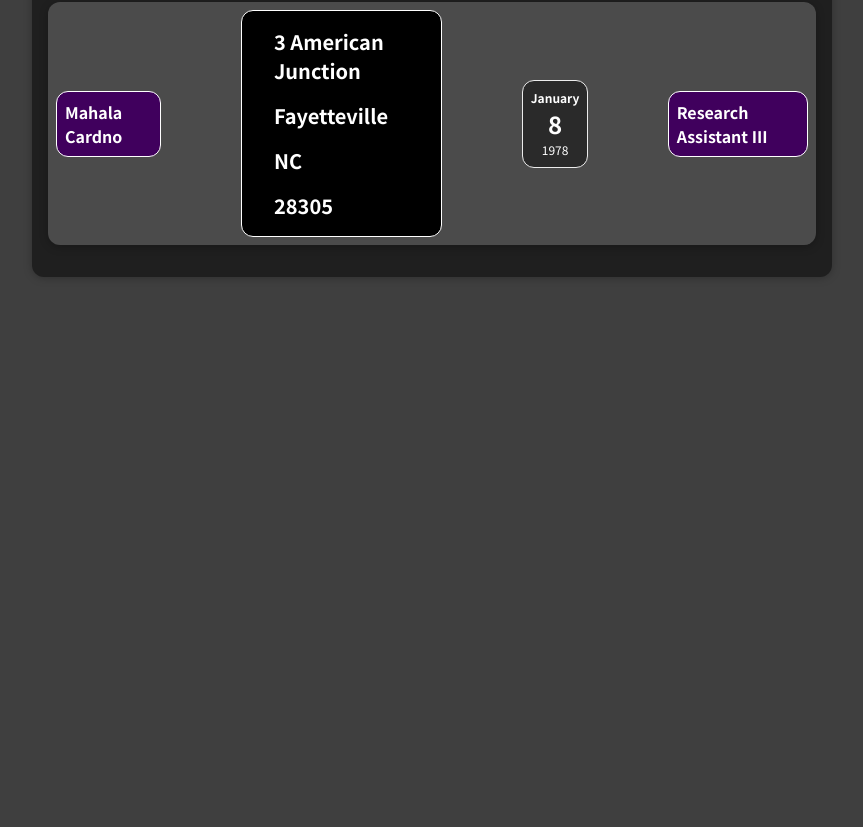
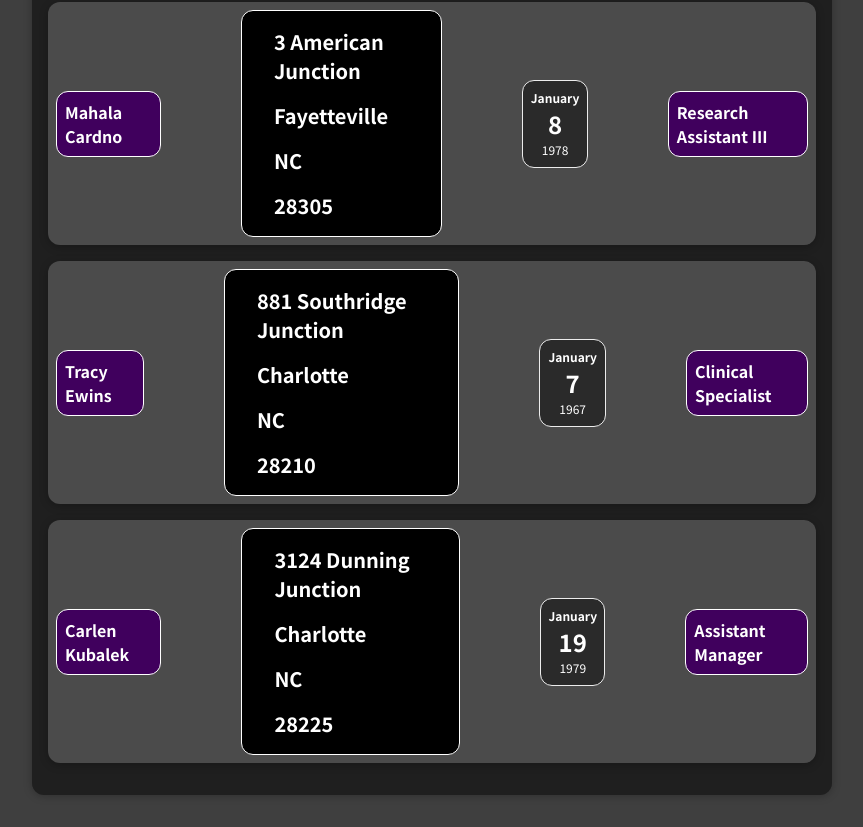
Before and after one commit to pharmon9847/SAS-birthday-app, a React (Create React App) app in the folder client/: page / in a window 1280 px wide. Shown: the part 992-1819 px from the top of the page, without its empty margins (208-1071 px from the left). Before the commit the page ends 1301 px from the top, so only its background shows below. Built offline with nearby package versions, Linux system fonts and the light colour scheme.

Commit message:
added more employees

```diff
--- a/client/src/App.js
+++ b/client/src/App.js
@@ -627,6 +627,354 @@ const INITIAL_EMPLOYEES = [
     year: 1955,
     position: "Senior Quality Engineer",
   },
+  {
+    id: "62b1d619600c86e8af226422",
+    name: "Roseanna Duffield",
+    street: "835 Division Place",
+    city: "Charlotte",
+    state: "NC",
+    zip: 28256,
+    month: "July",
+    day: 1,
+    year: 1961,
+    position: "Software Consultant",
+  },
+  {
+    id: "62b1d619600c86e8af226423",
+    name: "Janey Fones",
+    street: "61061 Surrey Terrace",
+    city: "Wilmington",
+    state: "NC",
+    zip: 28410,
+    month: "August",
+    day: 2,
+    year: 1962,
+    position: "Nuclear Power Engineer",
+  },
+  {
+    id: "62b1d619600c86e8af226424",
+    name: "Shawn Pavie",
+    street: "1 Glendale Crossing",
+    city: "Gastonia",
+    state: "NC",
+    zip: 28055,
+    month: "September",
+    day: 3,
+    year: 1963,
+    position: "General Manager",
+  },
+  {
+    id: "62b1d619600c86e8af226425",
+    name: "Sherie Vasile",
+    street: "5814 Hayes Circle",
+    city: "Charlotte",
+    state: "NC",
+    zip: 28210,
+    month: "October",
+    day: 4,
+    year: 1964,
+    position: "Developer II",
+  },
+  {
+    id: "62b1d619600c86e8af226426",
+    name: "Torre Kopta",
+    street: "170 Annamark Crossing",
+    city: "Durham",
+    state: "NC",
+    zip: 27710,
+    month: "November",
+    day: 5,
+    year: 1965,
+    position: "Senior Editor",
+  },
+  {
+    id: "62b1d619600c86e8af226427",
+    name: "Zeke Lambersen",
+    street: "51 Moland Crossing",
+    city: "Charlotte",
+    state: "NC",
+    zip: 28256,
+    month: "December",
+    day: 6,
+    year: 1966,
+    position: "Assistant Professor",
+  },
+  {
+    id: "62b1d619600c86e8af226428",
+    name: "Tracy Ewins",
+    street: "881 Southridge Junction",
+    city: "Charlotte",
+    state: "NC",
+    zip: 28210,
+    month: "January",
+    day: 7,
+    year: 1967,
+    position: "Clinical Specialist",
+  },
+  {
+    id: "62b1d619600c86e8af226429",
+    name: "Kyrstin Tilney",
+    street: "27134 Center Road",
+    city: "Charlotte",
+    state: "NC",
+    zip: 28242,
+    month: "February",
+    day: 8,
+    year: 1968,
+    position: "Chief Design Engineer",
+  },
+  {
+    id: "62b1d619600c86e8af22642a",
+    name: "Elinore Rawson",
+    street: "038 Bayside Way",
+    city: "Raleigh",
+    state: "NC",
+    zip: 27635,
+    month: "March",
+    day: 9,
+    year: 1969,
+    position: "Professor",
+  },
+  {
+    id: "62b1d619600c86e8af22642c",
+    name: "Thomas Ellicock",
+    street: "33748 Haas Park",
+    city: "Wilmington",
+    state: "NC",
+    zip: 28410,
+    month: "May",
+    day: 11,
+    year: 1971,
+    position: "Technical Writer",
+  },
+  {
+    id: "62b1d619600c86e8af22642d",
+    name: "Farley Scoines",
+    street: "32 Mendota Plaza",
+    city: "Charlotte",
+    state: "NC",
+    zip: 28289,
+    month: "June",
+    day: 12,
+    year: 1972,
+    position: "VP Product Management",
+  },
+  {
+    id: "62b1d619600c86e8af22642e",
+    name: "Rosco McKmurrie",
+    street: "82 Meadow Vale Way",
+    city: "Winston Salem",
+    state: "NC",
+    zip: 27116,
+    month: "July",
+    day: 13,
+    year: 1973,
+    position: "Quality Engineer",
+  },
+  {
+    id: "62b1d619600c86e8af22642f",
+    name: "Clementia Copo",
+    street: "4066 Thompson Junction",
+    city: "Charlotte",
+    state: "NC",
+    zip: 28215,
+    month: "August",
+    day: 14,
+    year: 1974,
+    position: "Help Desk Operator",
+  },
+  {
+    id: "62b1d619600c86e8af226430",
+    name: "Ortensia Ary",
+    street: "10285 Hudson Park",
+    city: "Charlotte",
+    state: "NC",
+    zip: 28230,
+    month: "September",
+    day: 15,
+    year: 1975,
+    position: "GIS Technical Architect",
+  },
+  {
+    id: "62b1d619600c86e8af226431",
+    name: "Elayne Gulliver",
+    street: "390 Gale Court",
+    city: "Fayetteville",
+    state: "NC",
+    zip: 28314,
+    month: "October",
+    day: 16,
+    year: 1976,
+    position: "Senior Sales Associate",
+  },
+  {
+    id: "62b1d619600c86e8af226432",
+    name: "Bogart Giraudou",
+    street: "15145 West Parkway",
+    city: "Winston Salem",
+    state: "NC",
+    zip: 27150,
+    month: "November",
+    day: 17,
+    year: 1977,
+    position: "Account Representative IV",
+  },
+  {
+    id: "62b1d619600c86e8af226433",
+    name: "Bobina Loughnan",
+    street: "99865 Bluejay Point",
+    city: "Raleigh",
+    state: "NC",
+    zip: 27635,
+    month: "December",
+    day: 18,
+    year: 1978,
+    position: "Registered Nurse",
+  },
+  {
+    id: "62b1d619600c86e8af226434",
+    name: "Carlen Kubalek",
+    street: "3124 Dunning Junction",
+    city: "Charlotte",
+    state: "NC",
+    zip: 28225,
+    month: "January",
+    day: 19,
+    year: 1979,
+    position: "Assistant Manager",
+  },
+  {
+    id: "62b1d619600c86e8af226435",
+    name: "Aurea O'Dempsey",
+    street: "669 Rusk Road",
+    city: "Charlotte",
+    state: "NC",
+    zip: "28230",
+    month: "February",
+    day: "20",
+    year: "1980",
+    position: "Senior Editor",
+  },
+  {
+    id: "62b1d619600c86e8af226436",
+    name: "Vasilis McQuilliam",
+    street: "033 Garrison Avenue",
+    city: "Raleigh",
+    state: "NC",
+    zip: 27615,
+    month: "March",
+    day: 21,
+    year: 1981,
+    position: "Professor",
+  },
+  {
+    id: "62b1d619600c86e8af226437",
+    name: "Harriet Mitie",
+    street: "19563 Judy Place",
+    city: "Durham",
+    state: "NC",
+    zip: 27717,
+    month: "April",
+    day: 22,
+    year: 1982,
+    position: "Quality Control Specialist",
+  },
+  {
+    id: "62b1d619600c86e8af226438",
+    name: "Filberte Cissell",
+    street: "5 Pine View Alley",
+    city: "Charlotte",
+    state: "NC",
+    zip: 28284,
+    month: "May",
+    day: 23,
+    year: 1983,
+    position: "Office Assistant I",
+  },
+  {
+    id: "62b1d619600c86e8af226439",
+    name: "Raf Etchingham",
+    street: "92729 Waubesa Avenue",
+    city: "Greensboro",
+    state: "NC",
+    zip: 27499,
+    month: "June",
+    day: 24,
+    year: 1984,
+    position: "Senior Sales Associate",
+  },
+  {
+    id: "62b1d619600c86e8af22643a",
+    name: "Emmanuel Hastilow",
+    street: "89774 Vahlen Terrace",
+    city: "Charlotte",
+    state: "NC",
+    zip: 28210,
+    month: "July",
+    day: 25,
+    year: 1985,
+    position: "Junior Executive",
+  },
+  {
+    id: "62b1d619600c86e8af22643b",
+    name: "Winnifred Romeo",
+    street: "84 Burning Wood Road",
+    city: "Charlotte",
+    state: "NC",
+    zip: 28225,
+    month: "August",
+    day: 26,
+    year: 1986,
+    position: "VP Sales",
+  },
+  {
+    id: "62b1d619600c86e8af22643c",
+    name: "Harcourt Rolling",
+    street: "01 Scofield Place",
+    city: "Charlotte",
+    state: "NC",
+    zip: 28299,
+    month: "September",
+    day: 27,
+    year: 1987,
+    position: "Compensation Analyst",
+  },
+  {
+    id: "62b1d619600c86e8af22643d",
+    name: "Eleni Fallowes",
+    street: "30395 Algoma Park",
+    city: "Greensboro",
+    state: "NC",
+    zip: 27409,
+    month: "October",
+    day: 28,
+    year: 1988,
+    position: "Analyst Programmer",
+  },
+  {
+    id: "62b1d619600c86e8af22643e",
+    name: "Portia Billiard",
+    street: "9445 International Center",
+    city: "Asheville",
+    state: "NC",
+    zip: 28805,
+    month: "November",
+    day: 29,
+    year: 1989,
+    position: "Quality Engineer",
+  },
+  {
+    id: "62b1d619600c86e8af22643f",
+    name: "Sacha Pevie",
+    street: "30954 Maywood Court",
+    city: "Charlotte",
+    state: "NC",
+    zip: 28205,
+    month: "December",
+    day: 30,
+    year: 1990,
+    position: "Payment Adjustment Coordinator",
+  },
 ];
 const App = () => {
   const [employees, setEmployees] = useState(INITIAL_EMPLOYEES);
```
